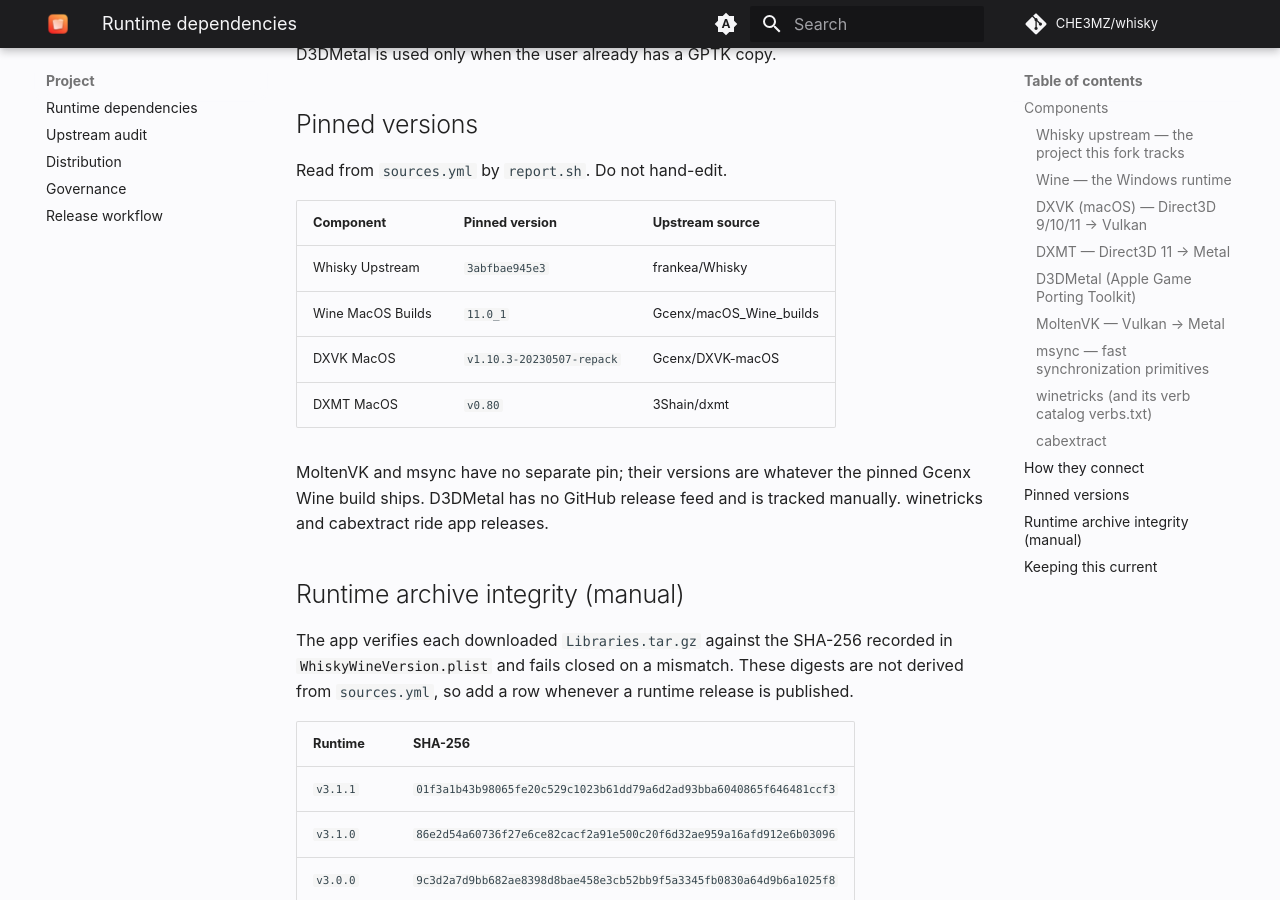
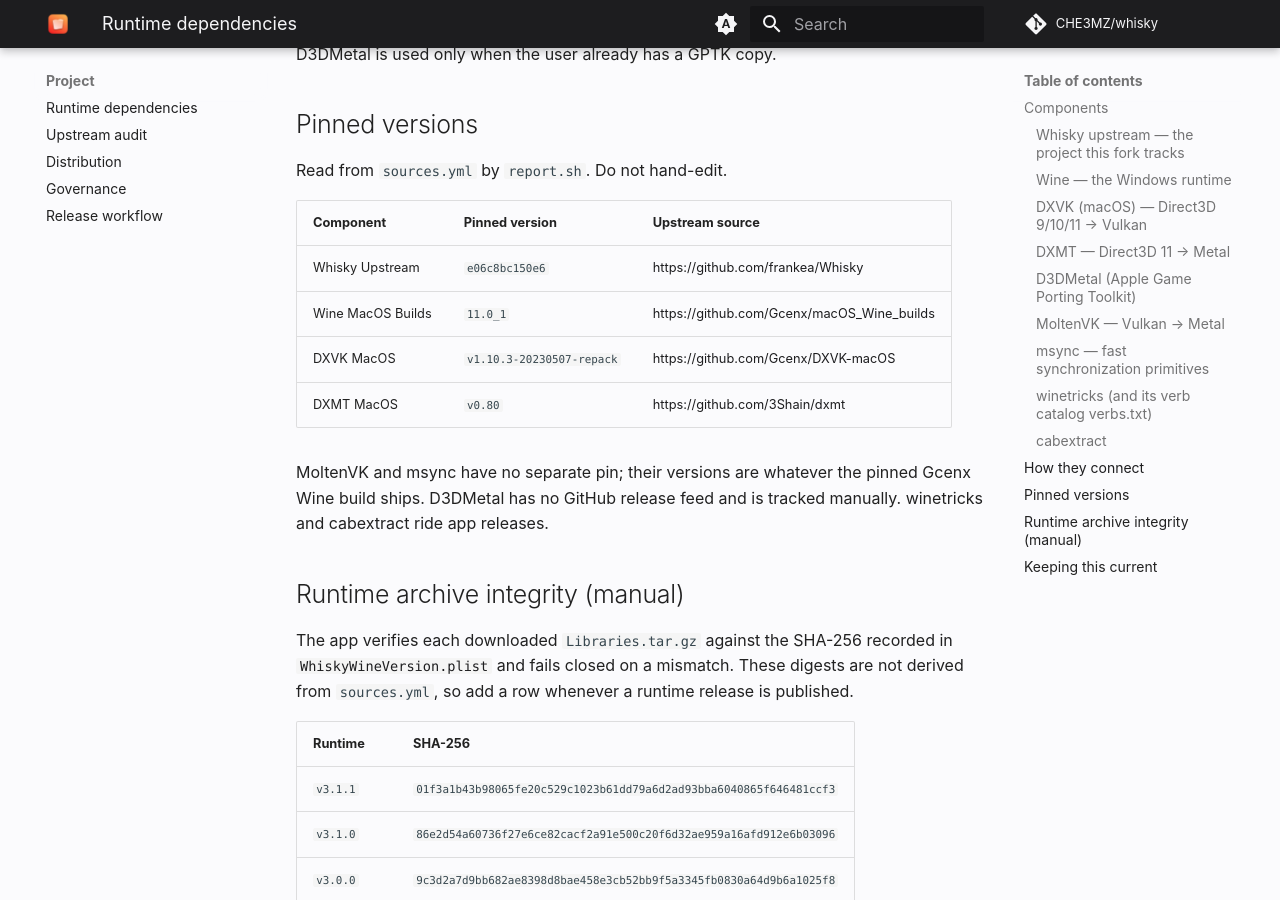
Before and after one commit to CHE3MZ/whisky, an MkDocs documentation site: the page built from docs/misc/dependencies.md, in a window 1280 px wide and 900 px high, scrolled down 2485 px. Built offline with MkDocs 1.6.1 and Material for MkDocs 9.7.7, drawn with Linux system fonts in a browser that asks for light colours; comment, search, counter and statistics services are not loaded; part of the change alters nothing that is shown.

Commit message:
fix: updated dependencies.md

```diff
--- a/docs/misc/dependencies.md
+++ b/docs/misc/dependencies.md
@@ -99,10 +99,10 @@ Read from `sources.yml` by `report.sh`. Do not hand-edit.
 
 | Component | Pinned version | Upstream source |
 |-----------|----------------|-----------------|
-| Whisky Upstream | `3abfbae945e3` | [frankea/Whisky](https://github.com/frankea/Whisky) |
-| Wine MacOS Builds | `11.0_1` | [Gcenx/macOS_Wine_builds](https://github.com/Gcenx/macOS_Wine_builds) |
-| DXVK MacOS | `v1.10.3-20230507-repack` | [Gcenx/DXVK-macOS](https://github.com/Gcenx/DXVK-macOS) |
-| DXMT MacOS | `v0.80` | [3Shain/dxmt](https://github.com/3Shain/dxmt) |
+| Whisky Upstream | `e06c8bc150e6` | [https://github.com/frankea/Whisky](https://github.com/frankea/Whisky) |
+| Wine MacOS Builds | `11.0_1` | [https://github.com/Gcenx/macOS_Wine_builds](https://github.com/Gcenx/macOS_Wine_builds) |
+| DXVK MacOS | `v1.10.3-20230507-repack` | [https://github.com/Gcenx/DXVK-macOS](https://github.com/Gcenx/DXVK-macOS) |
+| DXMT MacOS | `v0.80` | [https://github.com/3Shain/dxmt](https://github.com/3Shain/dxmt) |
 
 MoltenVK and msync have no separate pin; their versions are whatever the pinned Gcenx Wine build
 ships. D3DMetal has no GitHub release feed and is tracked manually. winetricks and cabextract ride
```
